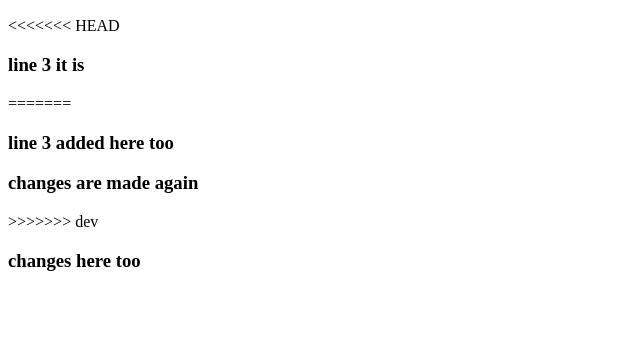
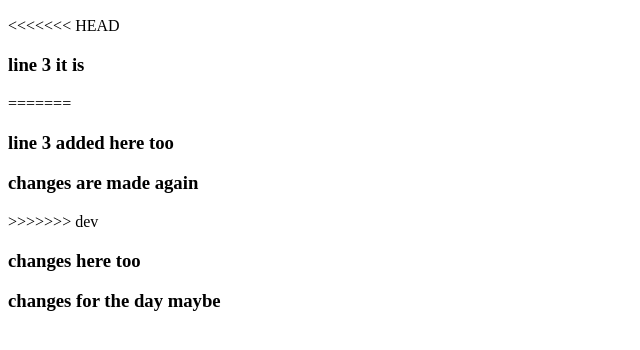
Before and after one commit to KK945/webtest, a plain HTML site: page index.html in a window 1280 px wide. Shown: the part 96-446 px from the top of the page, without its empty margins (0-640 px from the left). Drawn offline with Linux system fonts and the light colour scheme.

Commit message:
for jenkins changes

```diff
--- a/index.html
+++ b/index.html
@@ -7,3 +7,4 @@
 <h3> changes are made again </h3>
 >>>>>>> dev
 <h3> changes here too </h3>
+<h3> changes for the day maybe </h3>
```
